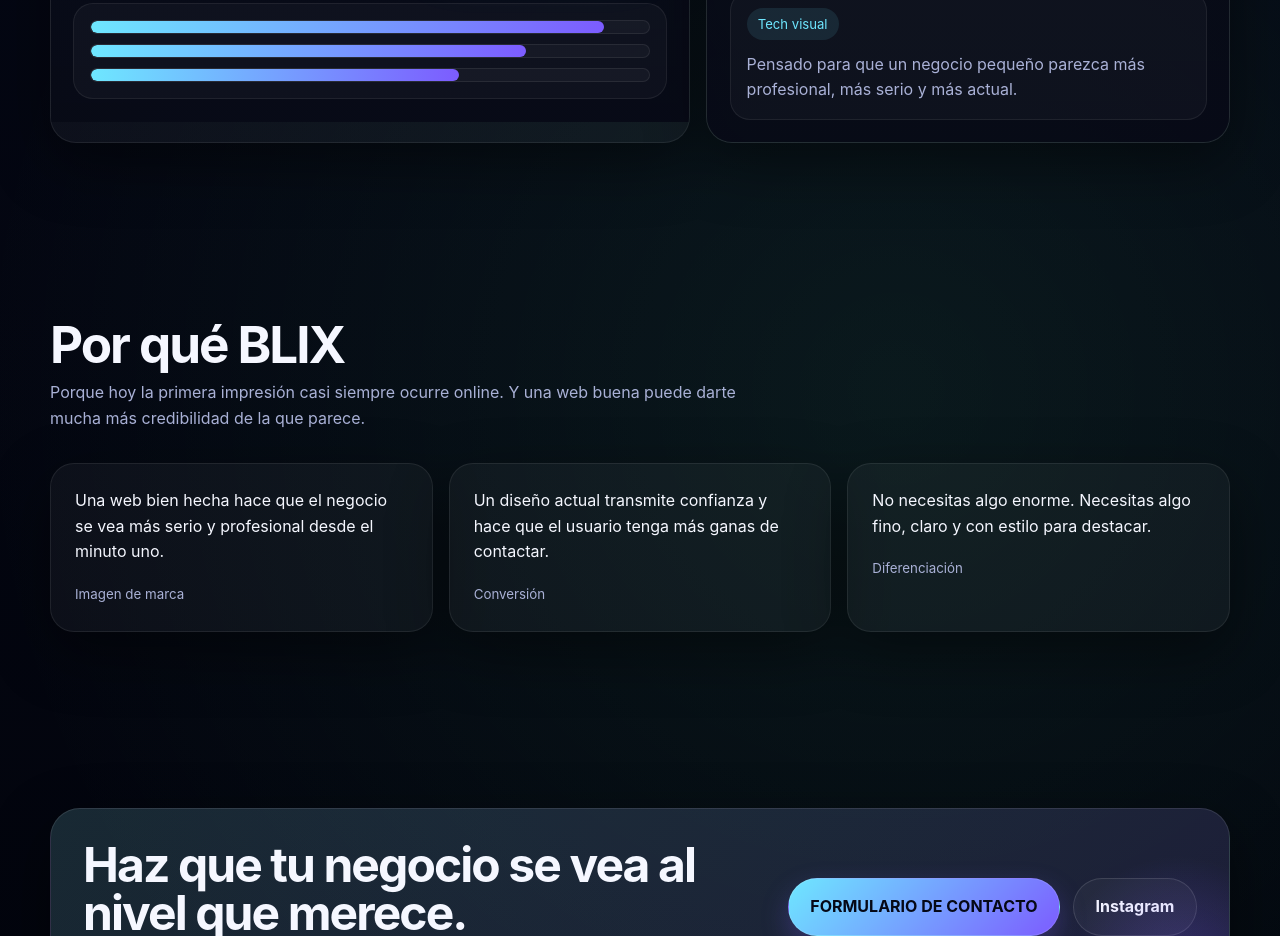
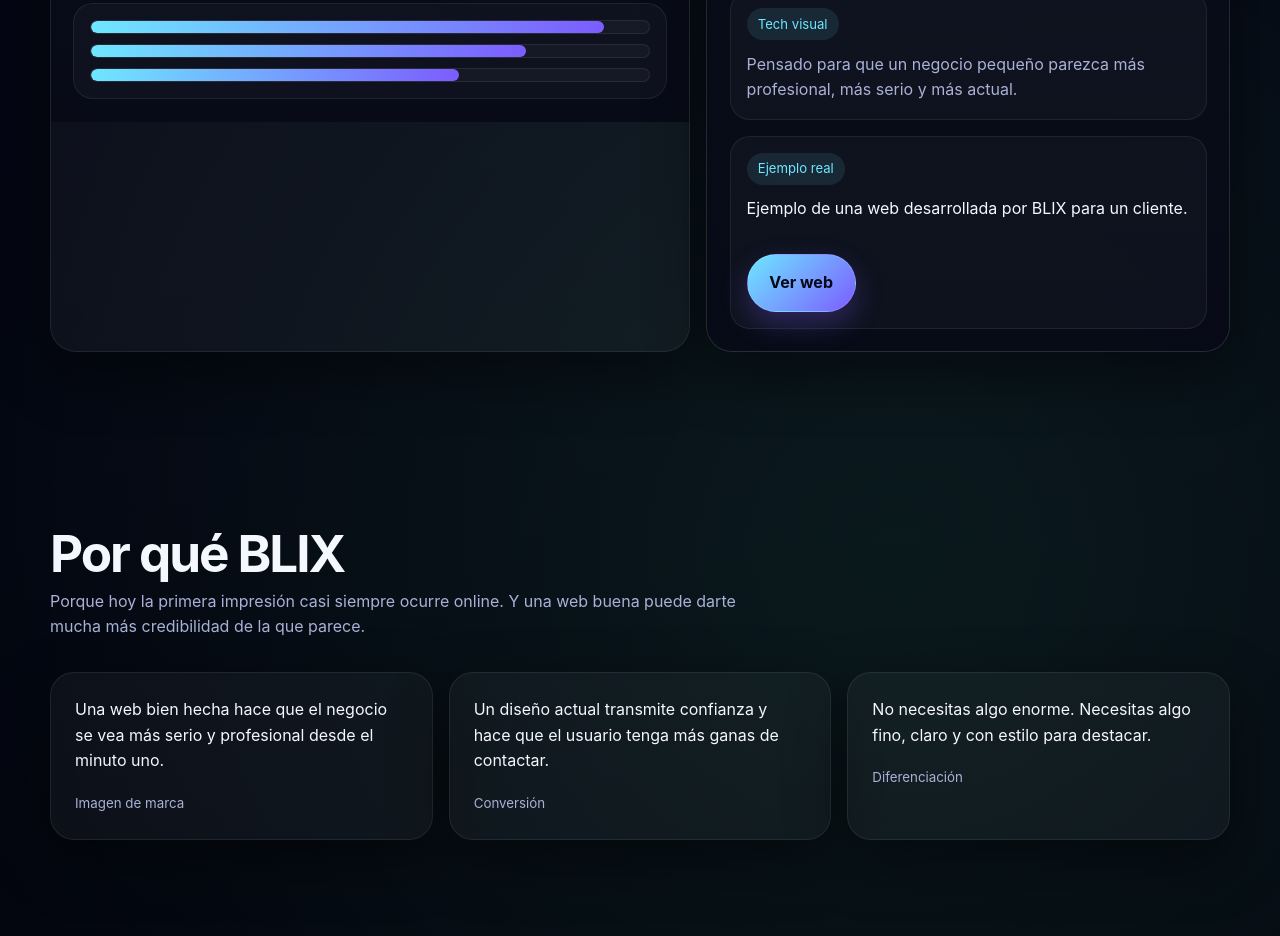
Before and after one commit to pablomarquezlop/blix, a plain HTML site: page index.html in a window 1280 px wide. Shown: the part 2796-3732 px from the top of the page. Drawn offline with Linux system fonts and the light colour scheme.

Commit message:
update add real example
.

```diff
--- a/CSS/index_style.css
+++ b/CSS/index_style.css
@@ -310,6 +310,11 @@
 .lines {
     display: grid;
     gap: 0.75rem;
+}
+
+.example-btn{
+  margin-top:2rem;
+  align-self:center;
 }
 
 .line {
--- a/index.html
+++ b/index.html
@@ -197,6 +197,21 @@
                   <div class="pill">Tech visual</div>
                   <p style="color: var(--muted)">Pensado para que un negocio pequeño parezca más profesional, más serio y más actual.</p>
                 </div>
+              <div class="panel example-site">
+
+                <div class="pill">Ejemplo real</div>
+
+                <p>
+                  Ejemplo de una web desarrollada por BLIX para un cliente.
+                </p>
+
+                <a class="btn btn-primary example-btn"
+                  href="https://pablomarquezlop.github.io/hotelparaiso/"
+                  target="_blank">
+                  Ver web
+                </a>
+
+              </div>
               </div>
             </div>
           </div>
```
